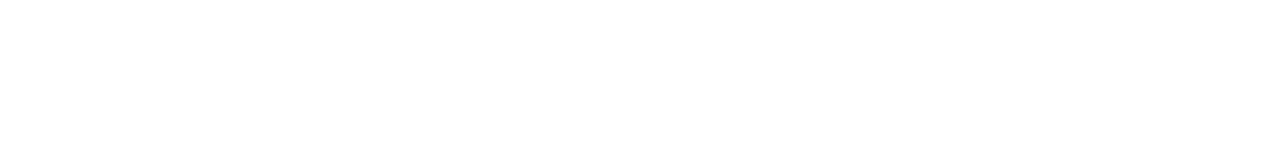
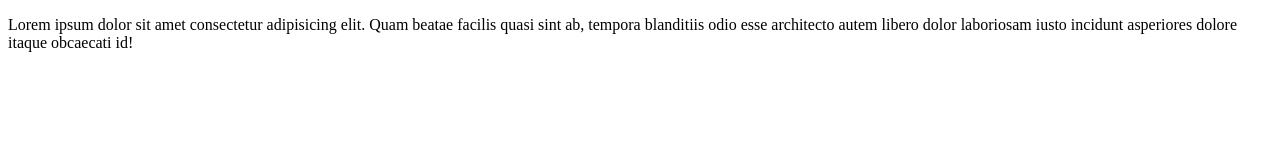
Before and after one commit to Maycon13PB/Git_Estudos, a plain HTML site: page index.html in a window 1280 px wide. Drawn offline with Linux system fonts and the light colour scheme.

Commit message:
Secund Commit

```diff
--- a/index.html
+++ b/index.html
@@ -7,6 +7,6 @@
     <link rel="stylesheet" href="style.css">
 </head>
 <body>
-
+    <p>Lorem ipsum dolor sit amet consectetur adipisicing elit. Quam beatae facilis quasi sint ab, tempora blanditiis odio esse architecto autem libero dolor laboriosam iusto incidunt asperiores dolore itaque obcaecati id!</p>
 </body>
 </html>
--- a/style.css
+++ b/style.css
@@ -0,0 +1,3 @@
+*{
+
+}
```
